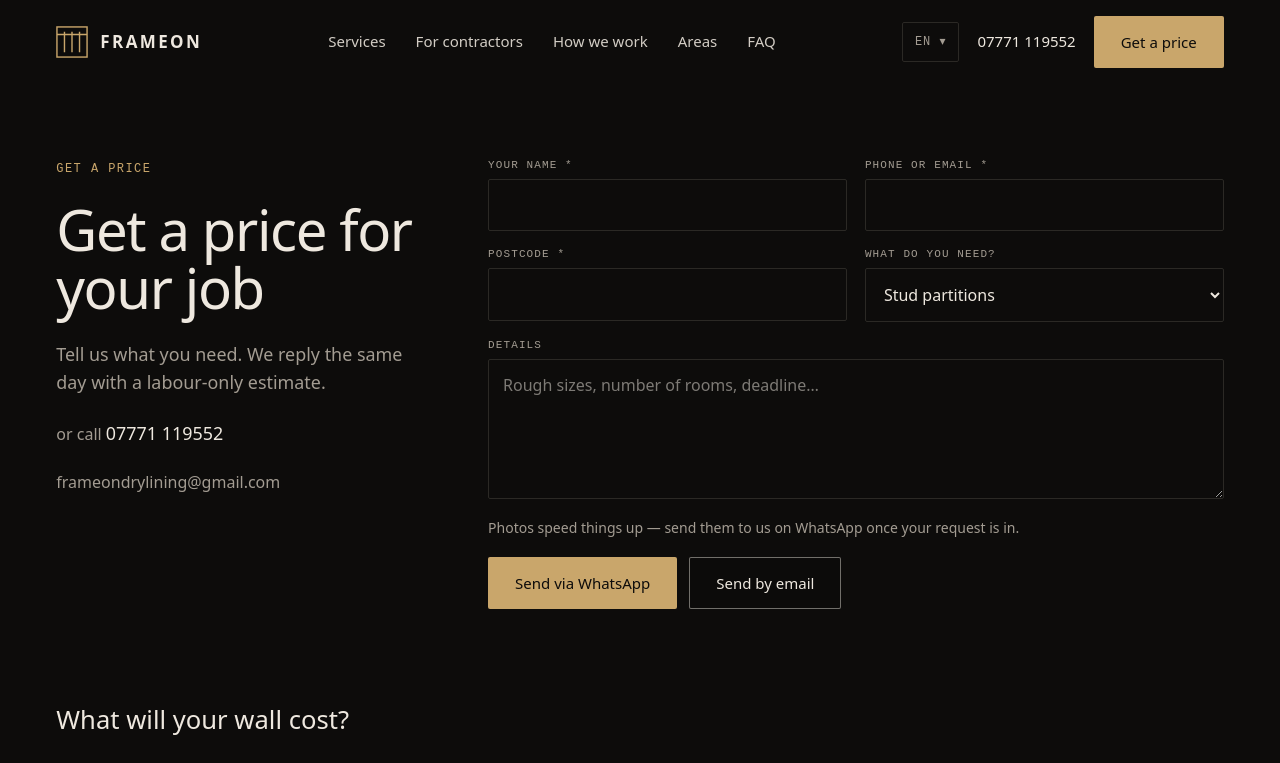
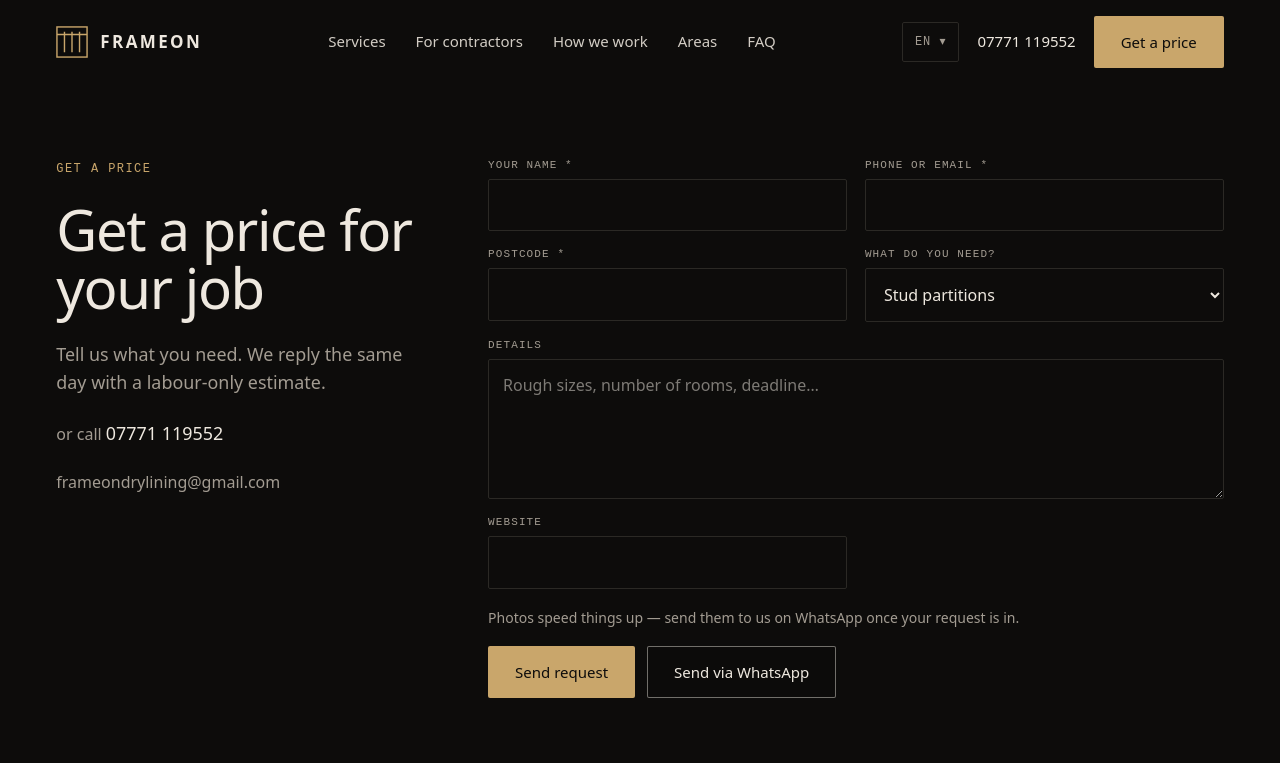
Before and after one commit to olehbudzak-cell/frameon-site-v2, a Next.js app: page /en/quote in a window 1280 px wide. Shown: the top 763 px of the page. Built offline with nearby package versions, Linux system fonts and the light colour scheme.

Commit message:
Add files via upload

```diff
--- a/src/components/Footer.tsx
+++ b/src/components/Footer.tsx
@@ -28,8 +28,8 @@ export default function Footer({ t, svcLocale, locale }: { t: SiteText; svcLocal
             <a href={`mailto:${CONTACT.email}`}>{CONTACT.email}</a>
             <a href={CONTACT.facebook} target="_blank" rel="noopener">Facebook</a>
           </div>
-          <div style={{ display: "grid", gridTemplateColumns: "1fr 1fr", gap: "12px 16px", alignContent: "start" }}><span className="mono muted" style={{ gridColumn: "1 / -1" }}>{t.footer.language}</span>
-            {locales.map((l) => <Link key={l} href="/" locale={l} hrefLang={l} style={l === locale ? { color: "var(--color-brass)" } : undefined}>{names[l]}</Link>)}
+          <div style={{ display: "grid", gridTemplateColumns: "1fr 1fr", gap: "2px 16px", alignContent: "start" }}><span className="mono muted" style={{ gridColumn: "1 / -1" }}>{t.footer.language}</span>
+            {locales.map((l) => <Link key={l} href="/" locale={l} hrefLang={l} className="native" style={l === locale ? { color: "var(--color-brass)" } : undefined}>{names[l]}</Link>)}
           </div>
         </div>
         <div className="wordmark" aria-hidden="true">FRAMEON</div>
--- a/src/components/LangSwitcher.tsx
+++ b/src/components/LangSwitcher.tsx
@@ -31,7 +31,7 @@ export default function LangSwitcher({ label }: { label: string }) {
           {locales.map((l) => (
             <li key={l}>
               <Link href={target(l)} locale={l} hrefLang={l} aria-current={l === locale ? "true" : undefined} onClick={() => setOpen(false)}>
-                <span>{names[l]}</span><span className="muted mono">{short[l]}</span>
+                <span className="native">{names[l]}</span><span className="muted mono">{short[l]}</span>
               </Link>
             </li>
           ))}
--- /dev/null
+++ b/src/components/LeadEvents.tsx
@@ -0,0 +1,24 @@
+"use client";
+import { useEffect } from "react";
+import { track } from "@vercel/analytics";
+
+/** Records a lead action (anonymous, cookie-free) in Vercel Web Analytics. */
+export function trackLead(type: string) {
+  try { track("lead", { type, path: location.pathname }); } catch { /* analytics off */ }
+}
+
+/** Counts clicks on phone, WhatsApp and email links anywhere on the site. */
+export default function LeadEvents() {
+  useEffect(() => {
+    const onClick = (e: MouseEvent) => {
+      const a = (e.target as HTMLElement)?.closest?.("a");
+      const href = a?.getAttribute("href") || "";
+      if (href.startsWith("tel:")) trackLead("call");
+      else if (href.includes("wa.me")) trackLead("whatsapp");
+      else if (href.startsWith("mailto:")) trackLead("email");
+    };
+    document.addEventListener("click", onClick, { capture: true });
+    return () => document.removeEventListener("click", onClick, { capture: true });
+  }, []);
+  return null;
+}
--- a/src/components/QuoteForm.tsx
+++ b/src/components/QuoteForm.tsx
@@ -2,34 +2,82 @@
 import { useState } from "react";
 import type { SiteText } from "@/content/types";
 import { CONTACT } from "@/content/services";
+import { trackLead } from "./LeadEvents";
 
-/** No backend: composes the request into WhatsApp or an email the client sends themselves. */
+/**
+ * Sends the request straight to the business email through FormSubmit (no backend needed),
+ * with WhatsApp as the second option. If sending fails, the person is pointed to WhatsApp/email.
+ */
+const ENDPOINT = `https://formsubmit.co/ajax/${CONTACT.email}`;
+
 export default function QuoteForm({ t, services }: { t: SiteText["quote"]; services: { slug: string; title: string }[] }) {
-  const [f, setF] = useState({ name: "", contact: "", postcode: "", service: services[0]?.title ?? "", message: "" });
+  const [f, setF] = useState({ name: "", contact: "", postcode: "", service: services[0]?.title ?? "", message: "", website: "" });
+  const [state, setState] = useState<"idle" | "sending" | "sent" | "fail">("idle");
   const set = (k: keyof typeof f) => (e: React.ChangeEvent<HTMLInputElement | HTMLSelectElement | HTMLTextAreaElement>) => setF({ ...f, [k]: e.target.value });
   const body = `${t.service}: ${f.service}\n${t.postcode}: ${f.postcode}\n${t.message}: ${f.message}\n\n${f.name}\n${f.contact}`;
-  const ok = f.name.trim() && f.contact.trim() && f.postcode.trim();
-  const send = (via: "wa" | "mail") => (e: React.MouseEvent) => {
+
+  const valid = (form: HTMLFormElement | null) => !!form && form.reportValidity();
+
+  const submit = async (e: React.FormEvent<HTMLFormElement>) => {
     e.preventDefault();
-    if (!ok) { (document.querySelector("#q-name") as HTMLInputElement)?.reportValidity(); return; }
-    const url = via === "wa"
-      ? `${CONTACT.whatsapp}?text=${encodeURIComponent(body)}`
-      : `mailto:${CONTACT.email}?subject=${encodeURIComponent("Quote request — " + f.service + " — " + f.postcode)}&body=${encodeURIComponent(body)}`;
-    window.open(url, via === "wa" ? "_blank" : "_self");
+    if (!valid(e.currentTarget) || state === "sending") return;
+    if (f.website) { setState("sent"); return; } // honeypot: bots fill hidden fields
+    setState("sending");
+    try {
+      const r = await fetch(ENDPOINT, {
+        method: "POST",
+        headers: { "Content-Type": "application/json", Accept: "application/json" },
+        body: JSON.stringify({
+          _subject: `Quote request — ${f.service} — ${f.postcode}`,
+          _template: "table",
+          _captcha: "false",
+          Name: f.name, Contact: f.contact, Postcode: f.postcode, Service: f.service, Details: f.message,
+          Page: typeof location !== "undefined" ? location.href : "",
+        }),
+      });
+      const j = await r.json().catch(() => ({}));
+      if (!r.ok || String(j.success) !== "true") throw new Error("send failed");
+      setState("sent");
+      trackLead("form");
+    } catch {
+      setState("fail");
+    }
   };
+
+  const viaWhatsapp = (e: React.MouseEvent<HTMLButtonElement>) => {
+    e.preventDefault();
+    if (!valid(e.currentTarget.form)) return;
+    trackLead("whatsapp_form");
+    window.open(`${CONTACT.whatsapp}?text=${encodeURIComponent(body)}`, "_blank", "noopener");
+  };
+
+  if (state === "sent") {
+    return (
+      <div className="form-done" role="status">
+        <p className="h3" style={{ margin: 0 }}>{t.sent}</p>
+        <p className="muted" style={{ margin: 0 }}>{t.photosHint}</p>
+        <a className="btn btn-primary" href={CONTACT.whatsapp} target="_blank" rel="noopener">WhatsApp</a>
+      </div>
+    );
+  }
+
   return (
-    <form className="form" onSubmit={(e) => e.preventDefault()}>
-      <label>{t.name} *<input id="q-name" required autoComplete="name" value={f.name} onChange={set("name")} /></label>
-      <label>{t.contact} *<input required autoComplete="tel" value={f.contact} onChange={set("contact")} /></label>
-      <label>{t.postcode} *<input required autoComplete="postal-code" value={f.postcode} onChange={set("postcode")} /></label>
+    <form className="form" onSubmit={submit} noValidate={false}>
+      <label>{t.name} *<input name="name" required autoComplete="name" value={f.name} onChange={set("name")} /></label>
+      <label>{t.contact} *<input name="contact" required autoComplete="tel" value={f.contact} onChange={set("contact")} /></label>
+      <label>{t.postcode} *<input name="postcode" required autoComplete="postal-code" value={f.postcode} onChange={set("postcode")} /></label>
       <label>{t.service}
-        <select value={f.service} onChange={set("service")}>{services.map((s) => <option key={s.slug}>{s.title}</option>)}</select>
+        <select name="service" value={f.service} onChange={set("service")}>{services.map((s) => <option key={s.slug}>{s.title}</option>)}</select>
       </label>
-      <label className="full">{t.message}<textarea placeholder={t.messagePlaceholder} value={f.message} onChange={set("message")} /></label>
+      <label className="full">{t.message}<textarea name="message" placeholder={t.messagePlaceholder} value={f.message} onChange={set("message")} /></label>
+      <label className="hp" aria-hidden="true">Website<input tabIndex={-1} autoComplete="off" value={f.website} onChange={set("website")} /></label>
       <p className="full muted" style={{ margin: 0, fontSize: 14 }}>{t.photosHint}</p>
+      {state === "fail" && <p className="full form-error" role="alert">{t.sendFail}</p>}
       <div className="full" style={{ display: "flex", gap: 12, flexWrap: "wrap" }}>
-        <button type="submit" className="btn btn-primary" onClick={send("wa")}>{t.sendWhatsapp}</button>
-        <button type="button" className="btn btn-ghost" onClick={send("mail")}>{t.sendEmail}</button>
+        <button type="submit" className="btn btn-primary" disabled={state === "sending"} aria-busy={state === "sending"}>
+          {state === "sending" ? t.sending : t.sendForm}
+        </button>
+        <button type="button" className="btn btn-ghost" onClick={viaWhatsapp}>{t.sendWhatsapp}</button>
       </div>
     </form>
   );
```
Also changed, not shown: src/components/HeroBuild.tsx (+18 -4 lines).
